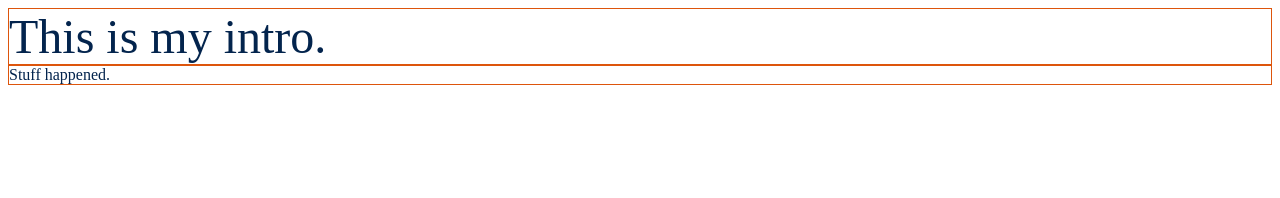
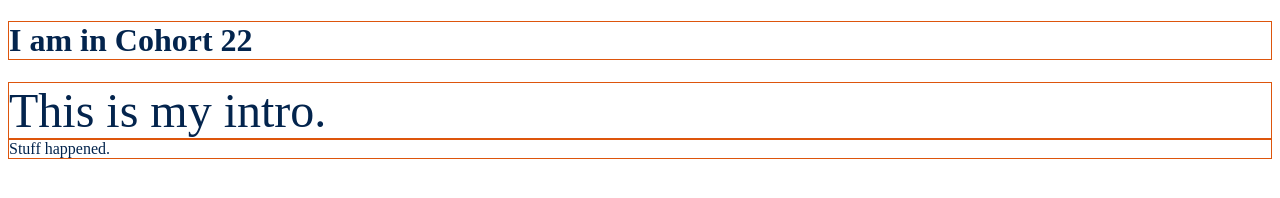
Before and after one commit to tynesellis/tynesellis.github.io, a plain HTML site: page index.html in a window 1280 px wide. Drawn offline with Linux system fonts and the light colour scheme.

Commit message:
Added title

```diff
--- a/index.html
+++ b/index.html
@@ -6,6 +6,7 @@
     <link href="styles.css" rel="stylesheet">
   </head>
   <body>
+    <h1>I am in Cohort 22</h1>
     <article id="intro" class="article">
       This is my intro.
     </article>
--- a/styles.css
+++ b/styles.css
@@ -1,4 +1,4 @@
-.article {
+.article, h1 {
    border: 1px solid #dd550c;
    color: #03244d;
 }
```
